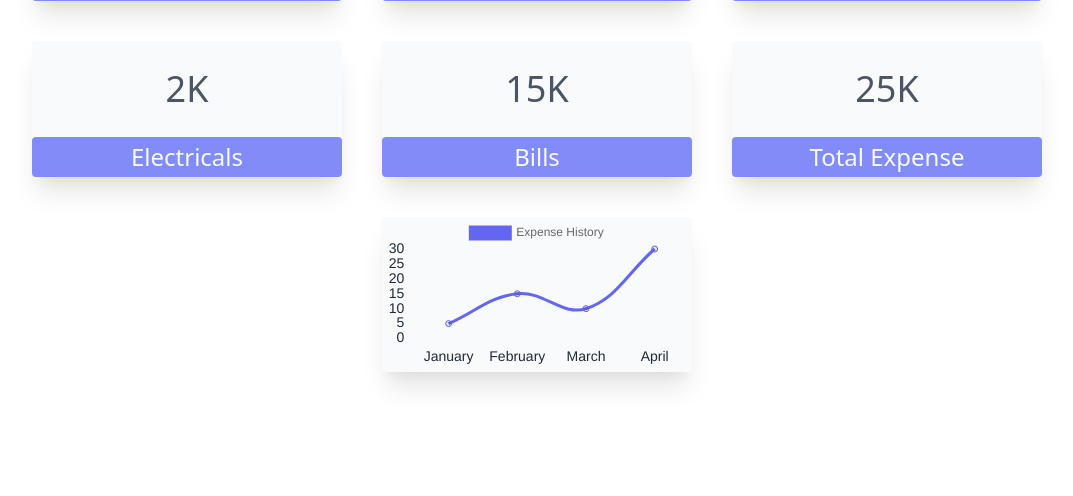
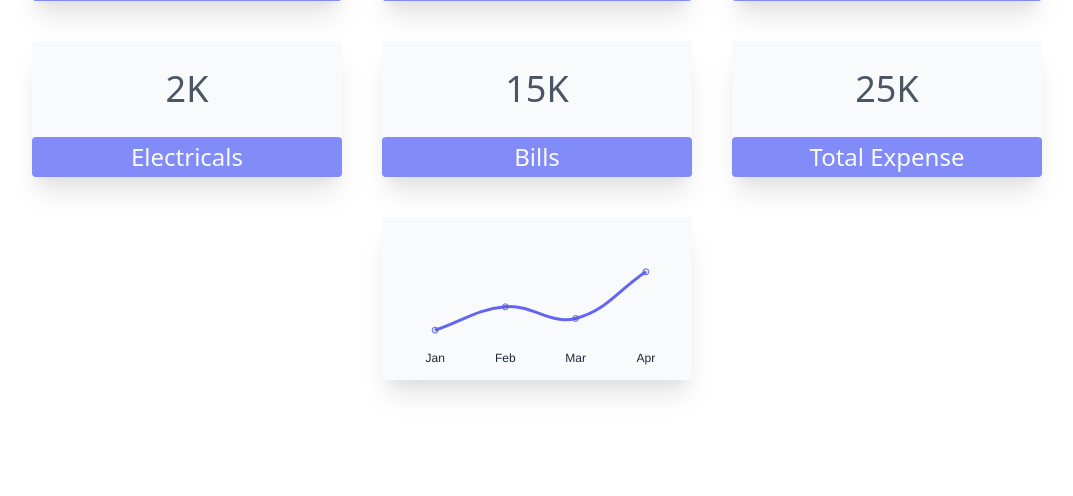
Before and after one commit to Yash-s-Code-Camp/expense-tracker, a PHP site: page /dashboard.php in a window 1280 px wide. Shown: the part 371-867 px from the top of the page, without its empty margins (103-1176 px from the left). Before the commit the page ends 758 px from the top, so only its background shows below. Run offline with PHP 8.4, Linux system fonts and the light colour scheme; a user stored in the database is signed in; some libraries are stand-ins or nearby versions.

Commit message:
Chart design updated

```diff
--- a/src/dashboard.php
+++ b/src/dashboard.php
@@ -73,7 +73,7 @@ if (!isset($_SESSION['email'])) {
         </div>
 
         <div class="sm:w-1/2 xl:w-1/4 md:w-1/3 m-5  w-full bg-gray-50 rounded shadow-xl text-center">
-            <div class="flex flex-col items-center w-fullp-2">
+            <div class="flex flex-col items-center w-full p-2">
                 <canvas id="chart" class="chartjs" width="undefined" height="undefined"></canvas>
             </div>
         </div>
@@ -84,10 +84,10 @@ if (!isset($_SESSION['email'])) {
     new Chart(document.getElementById("chart"), {
         "type": "bar",
         "data": {
-            "labels": ["January", "February", "March", "April"],
+            "labels": ["Jan", "Feb", "Mar", "Apr"],
             "color" : 'red',
             "datasets": [{
-                "label": "Expense History",
+
                 "data": [5, 15, 10, 30],
                 "type": "line",
                 "fill": false,
@@ -100,23 +100,32 @@ if (!isset($_SESSION['email'])) {
                     "ticks": {
                         "beginAtZero": true,
                         "fontColor": "rgba(31, 41, 55)",
-                        "fontSize" :14
+                        "stepSize": 100,
+                        "display":false,
+
                     },
                     "gridLines": {
-                        "display":false
+                        "display":false,
+                        "drawBorder": false,
                     }
                 }],
                 "xAxes": [{
                     "ticks": {
                         "fontColor": "rgba(31, 41, 55)",
-                        "fontSize" :14
+
                     },
+
                     "gridLines": {
                         "display":false,
+                        "drawBorder": false,
 
                     }
                 }],
-            }
+            },
+            "legend": {
+                "display": false
+            },
+
         }
     });
 </script>
```
